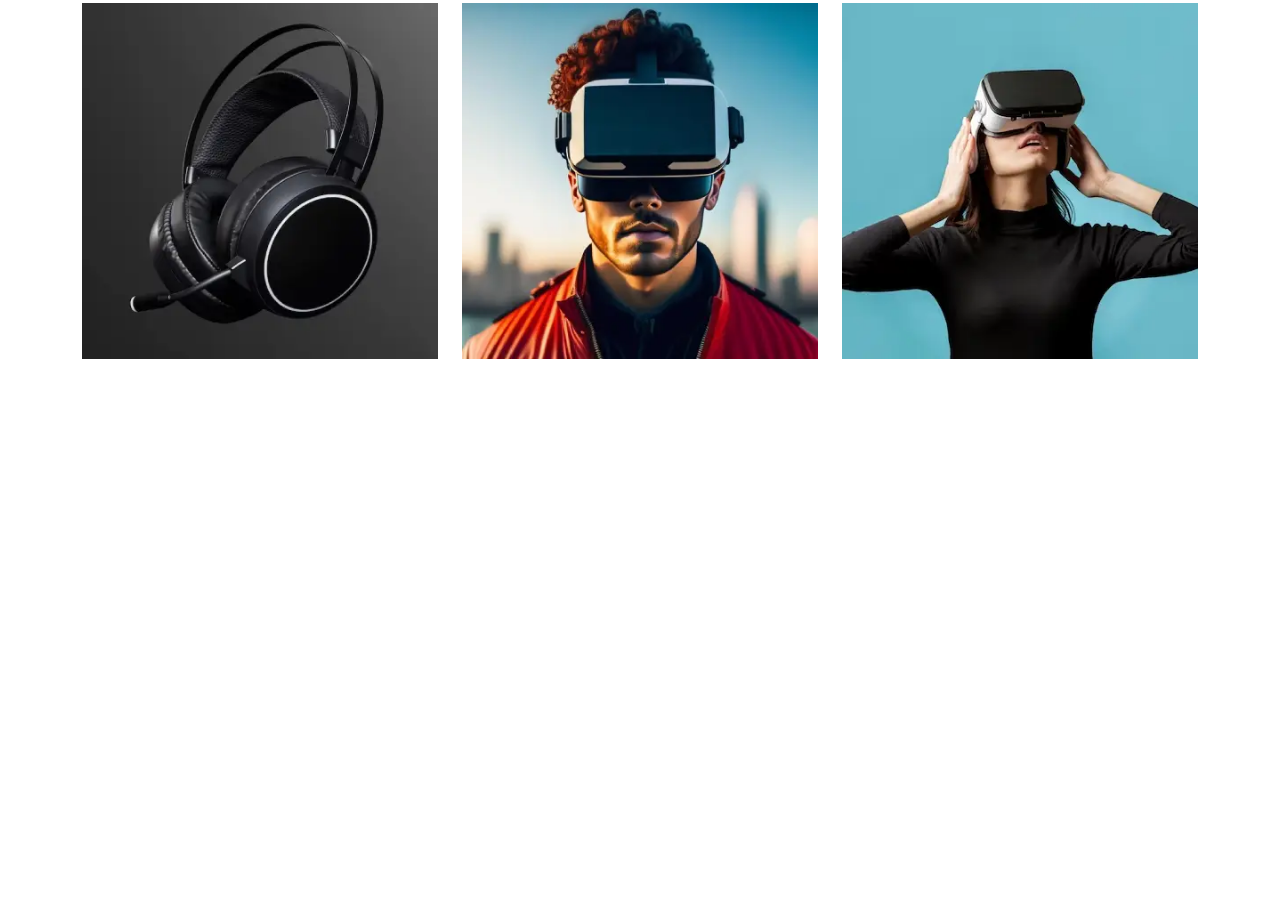
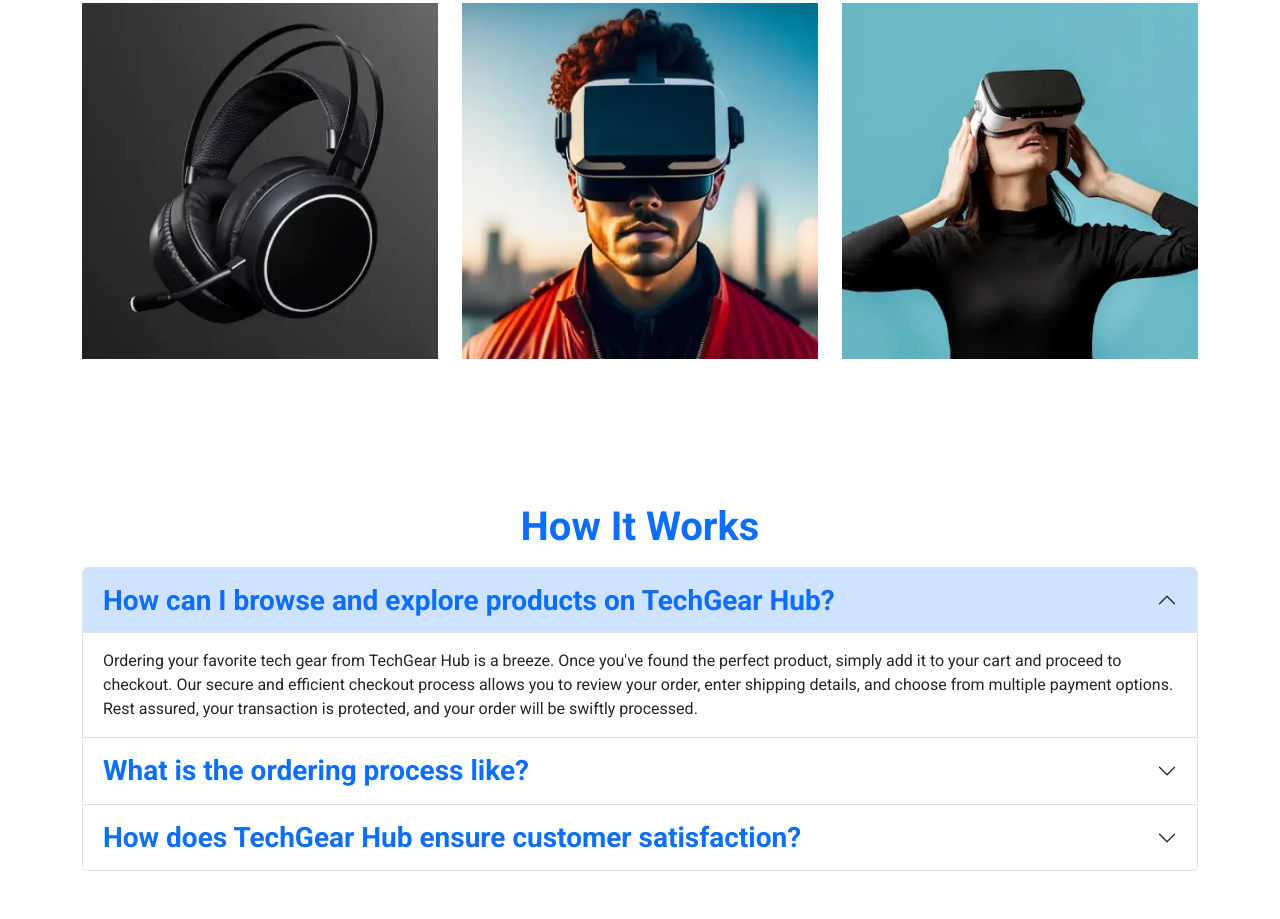
Before and after one commit to ananastasiap/bs-rewise-project, a plain HTML site: page index.html in a window 1280 px wide. Shown: the part 1911-2830 px from the top of the page. Before the commit the page ends 2366 px from the top, so only its background shows below. Drawn offline with nearby package versions, Linux system fonts and the light colour scheme.

Commit message:
feat: add qa section

```diff
--- a/index.html
+++ b/index.html
@@ -190,6 +190,69 @@
       </div>
     </section>
 
+    <section class="container py-5">
+      <div class="row">
+        <div class="col-12">
+          <h2 class="text-primary mb-3 fs-1 fw-bold text-center text-capitalize">How it works</h2>
+        </div>
+        <div class="col-12">
+          <div class="accordion" id="accordion">
+            <div class="accordion-item">
+              <h2 class="accordion-header">
+                <button class="accordion-button fs-3 text-primary fw-bold" type="button" data-bs-toggle="collapse"
+                  data-bs-target="#collapseOne" aria-expanded="true" aria-controls="collapseOne">
+                  How can I browse and explore products on TechGear Hub?
+                </button>
+              </h2>
+              <div id="collapseOne" class="accordion-collapse collapse show" data-bs-parent="#accordion">
+                <div class="accordion-body">
+                  Ordering your favorite tech gear from TechGear Hub is a breeze. Once you've found the perfect product,
+                  simply add it to your cart and proceed to checkout. Our secure and efficient checkout process allows
+                  you to review your order, enter shipping details, and choose from multiple payment options. Rest
+                  assured, your transaction is protected, and your order will be swiftly processed.
+                </div>
+              </div>
+            </div>
+            <div class="accordion-item">
+              <h2 class="accordion-header">
+                <button class="accordion-button collapsed fs-3 text-primary fw-bold" type="button"
+                  data-bs-toggle="collapse" data-bs-target="#collapseTwo" aria-expanded="false"
+                  aria-controls="collapseTwo">
+                  What is the ordering process like?
+                </button>
+              </h2>
+              <div id="collapseTwo" class="accordion-collapse collapse" data-bs-parent="#accordion">
+                <div class="accordion-body">
+                  Ordering your favorite tech gear from TechGear Hub is a breeze. Once you've found the perfect product,
+                  simply add it to your cart and proceed to checkout. Our secure and efficient checkout process allows
+                  you to review your order, enter shipping details, and choose from multiple payment options. Rest
+                  assured, your transaction is protected, and your order will be swiftly processed.
+                </div>
+              </div>
+            </div>
+            <div class="accordion-item">
+              <h2 class="accordion-header">
+                <button class="accordion-button collapsed fs-3 text-primary fw-bold" type="button"
+                  data-bs-toggle="collapse" data-bs-target="#collapseThree" aria-expanded="false"
+                  aria-controls="collapseThree">
+                  How does TechGear Hub ensure customer satisfaction?
+                </button>
+              </h2>
+              <div id="collapseThree" class="accordion-collapse collapse" data-bs-parent="#accordion">
+                <div class="accordion-body">
+                  At TechGear Hub, customer satisfaction is our top priority. We are committed to delivering
+                  high-quality products and exceptional service. Our team carefully inspects and packages each order,
+                  ensuring it reaches you in perfect condition. Additionally, our responsive customer support is ready
+                  to assist with any inquiries or concerns you may have. Join our community of satisfied customers who
+                  trust TechGear Hub for a seamless and enjoyable shopping experience.
+                </div>
+              </div>
+            </div>
+          </div>
+        </div>
+      </div>
+    </section>
+
   </main>
 
   <!-- SCRIPTS -->
```
